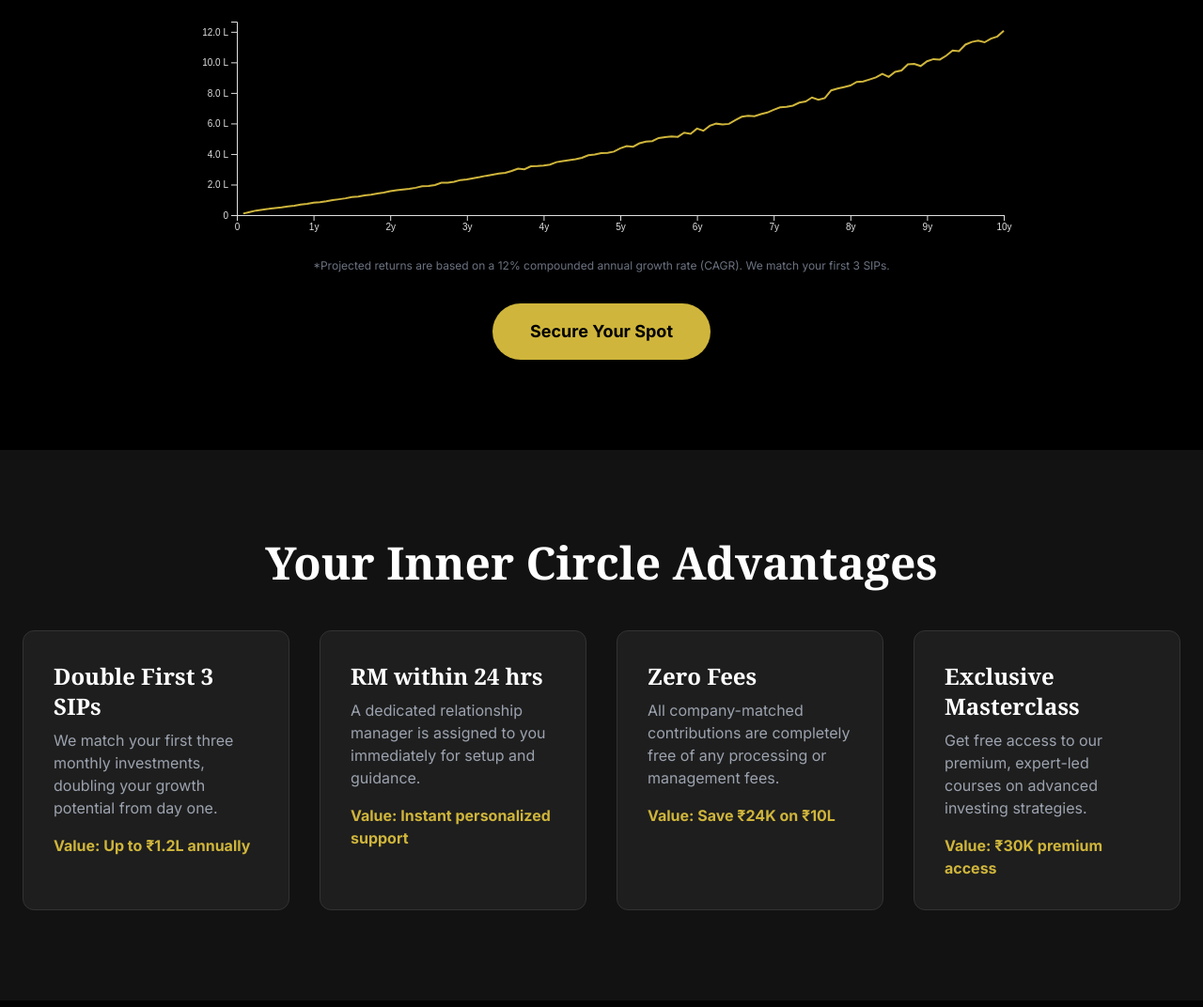
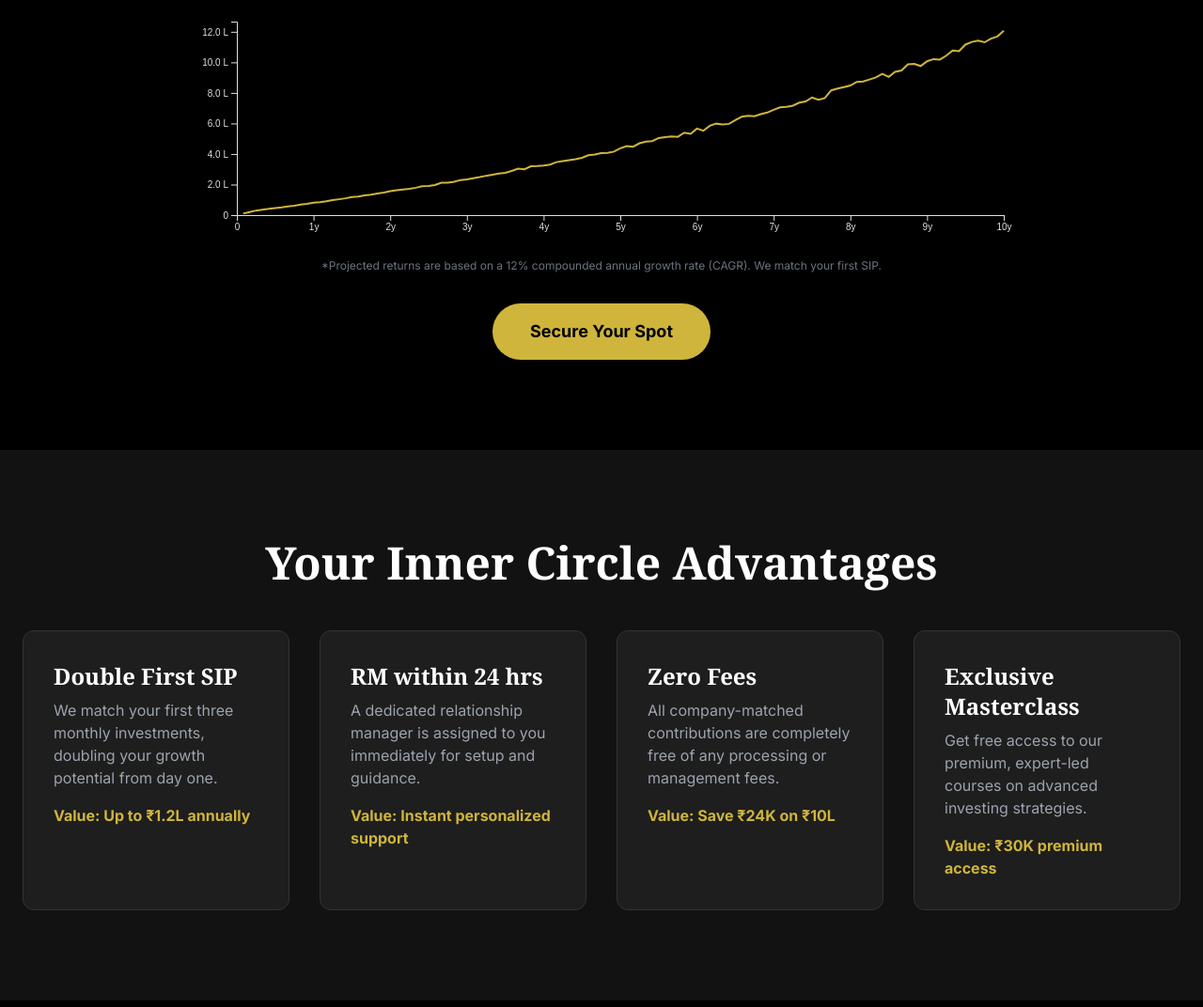
Before and after one commit to Zuari-Industries/Zuari-Inner-Circle, a plain HTML site: page index.html in a window 1280 px wide. Shown: the part 1253-2325 px from the top of the page at 94% size. Drawn offline with nearby package versions, Linux system fonts and the light colour scheme.

Commit message:
textual changes

```diff
--- a/index.html
+++ b/index.html
@@ -431,7 +431,7 @@
                          <div class="chart-tooltip"></div>
                     </div>
 
-                    <p class="mt-4 text-xs text-gray-500">*Projected returns are based on a 12% compounded annual growth rate (CAGR). We match your first 3 SIPs.</p>
+                    <p class="mt-4 text-xs text-gray-500">*Projected returns are based on a 12% compounded annual growth rate (CAGR). We match your first SIP.</p>
                     <a href="#register" class="mt-8 inline-block px-10 py-4 text-lg font-bold text-black gold-bg rounded-full btn-gold">Secure Your Spot</a>
                 </div>
             </div>
@@ -443,7 +443,7 @@
                 <h3 class="font-serif text-3xl md:text-5xl font-bold text-white fade-in">Your Inner Circle Advantages</h3>
                  <div class="grid grid-cols-1 md:grid-cols-2 lg:grid-cols-4 gap-8 mt-12">
                     <div class="card p-8 rounded-xl text-left fade-in" style="transition-delay: 100ms;">
-                        <h4 class="font-serif text-2xl font-bold text-white mb-2">Double First 3 SIPs</h4>
+                        <h4 class="font-serif text-2xl font-bold text-white mb-2">Double First SIP</h4>
                         <p class="text-gray-400 mb-4">We match your first three monthly investments, doubling your growth potential from day one.</p>
                         <p class="font-bold gold-text">Value: Up to ₹1.2L annually</p>
                     </div>
```
